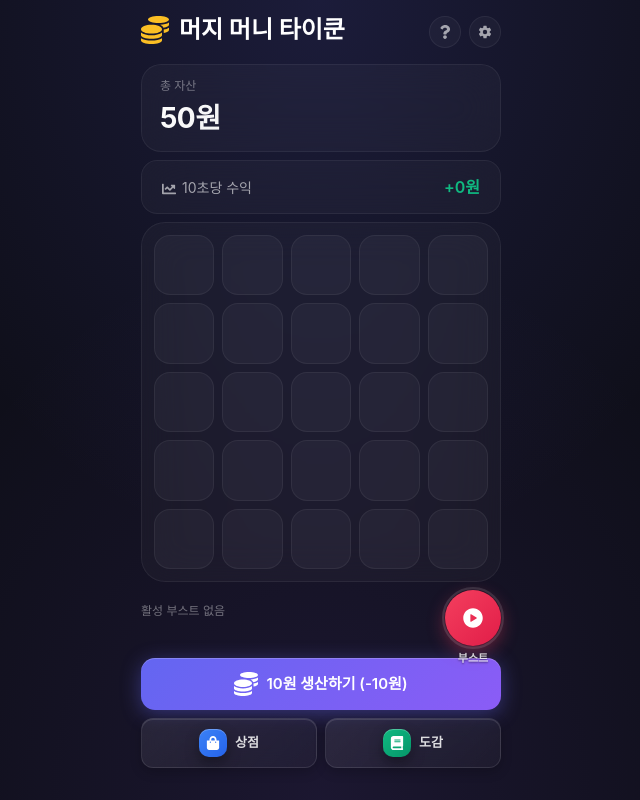
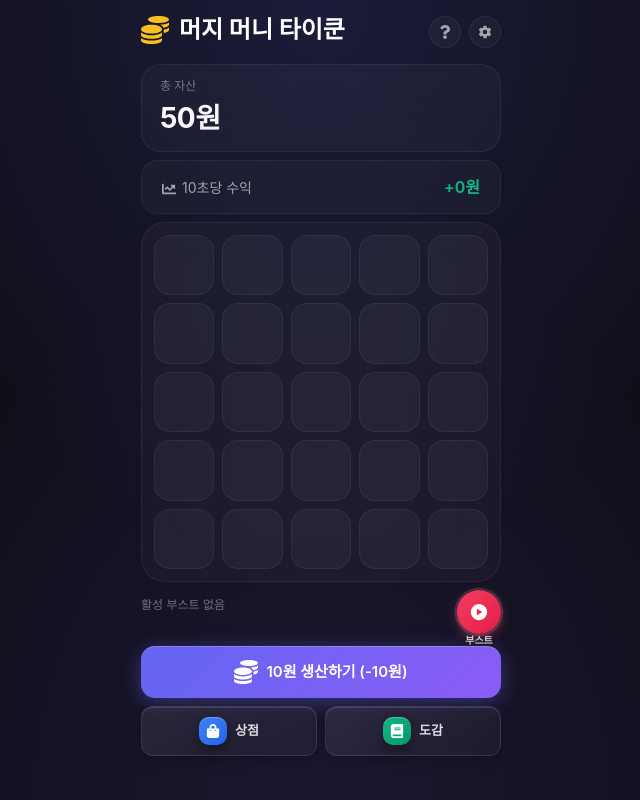
Before and after one commit to purple790779/AIP_merge-to-rich, a React (Vite) app: page / in a window 1280 px wide. Shown: the whole page, without its empty margins (319-959 px from the left). Built offline with nearby package versions, Linux system fonts and the light colour scheme.

Commit message:
fix: Prevent game screen disappearing after boost ad

```diff
--- a/src/components/BoostModal.tsx
+++ b/src/components/BoostModal.tsx
@@ -1,4 +1,4 @@
-import { useState } from 'react';
+import { useState, useRef, useEffect } from 'react';
 import type { ReactNode } from 'react';
 import { motion } from 'framer-motion';
 import { IoClose, IoPlayCircle, IoTimeOutline } from 'react-icons/io5';
@@ -16,29 +16,53 @@ export function BoostModal({ onClose }: BoostModalProps) {
     const [isWatchingAd, setIsWatchingAd] = useState(false);
     const [adProgress, setAdProgress] = useState(0);
 
+    const intervalRef = useRef<number | null>(null);
+    const timeoutRef = useRef<number | null>(null);
+    const isMountedRef = useRef(true);
+
     const DURATION_SECONDS = 180; // 3분
+
+    // Cleanup on unmount
+    useEffect(() => {
+        isMountedRef.current = true;
+        return () => {
+            isMountedRef.current = false;
+            if (intervalRef.current) clearInterval(intervalRef.current);
+            if (timeoutRef.current) clearTimeout(timeoutRef.current);
+        };
+    }, []);
 
     const handleWatchAd = (type: BoostType) => {
         setIsWatchingAd(true);
         setAdProgress(0);
 
         // 광고 시뮬레이션 (3초)
-        const interval = setInterval(() => {
+        intervalRef.current = window.setInterval(() => {
+            if (!isMountedRef.current) return;
             setAdProgress(prev => {
                 if (prev >= 100) {
-                    clearInterval(interval);
+                    if (intervalRef.current) clearInterval(intervalRef.current);
                     return 100;
                 }
                 return prev + 2;
             });
         }, 50);
 
-        setTimeout(() => {
-            clearInterval(interval);
+        timeoutRef.current = window.setTimeout(() => {
+            if (intervalRef.current) clearInterval(intervalRef.current);
+
+            // Activate boost first, then close modal
             activateBoost(type, DURATION_SECONDS);
-            setIsWatchingAd(false);
+
             if (navigator.vibrate) navigator.vibrate([100, 50, 100]);
-            onClose();
+
+            // Use requestAnimationFrame to ensure state is settled before closing
+            requestAnimationFrame(() => {
+                if (isMountedRef.current) {
+                    setIsWatchingAd(false);
+                    onClose();
+                }
+            });
         }, 3000); // 3초 광고
     };
 
--- a/src/index.css
+++ b/src/index.css
@@ -390,17 +390,17 @@ body {
 
 .ad-floating-button {
   position: relative;
-  width: 56px;
-  height: 56px;
+  width: 44px;
+  height: 44px;
   border-radius: 50%;
   background: linear-gradient(135deg, #f43f5e, #e11d48);
   color: #fff;
   border: none;
-  box-shadow: 0 6px 18px rgba(244, 63, 94, 0.4);
+  box-shadow: 0 4px 12px rgba(244, 63, 94, 0.4);
   display: flex;
   align-items: center;
   justify-content: center;
-  font-size: 24px;
+  font-size: 20px;
   z-index: 20;
   cursor: pointer;
   flex-shrink: 0;
@@ -408,10 +408,10 @@ body {
 
 .ad-floating-label {
   position: absolute;
-  bottom: -20px;
+  bottom: -14px;
   left: 50%;
   transform: translateX(-50%);
-  font-size: 11px;
+  font-size: 10px;
   font-weight: 700;
   color: rgba(255, 255, 255, 0.8);
   white-space: nowrap;
```
